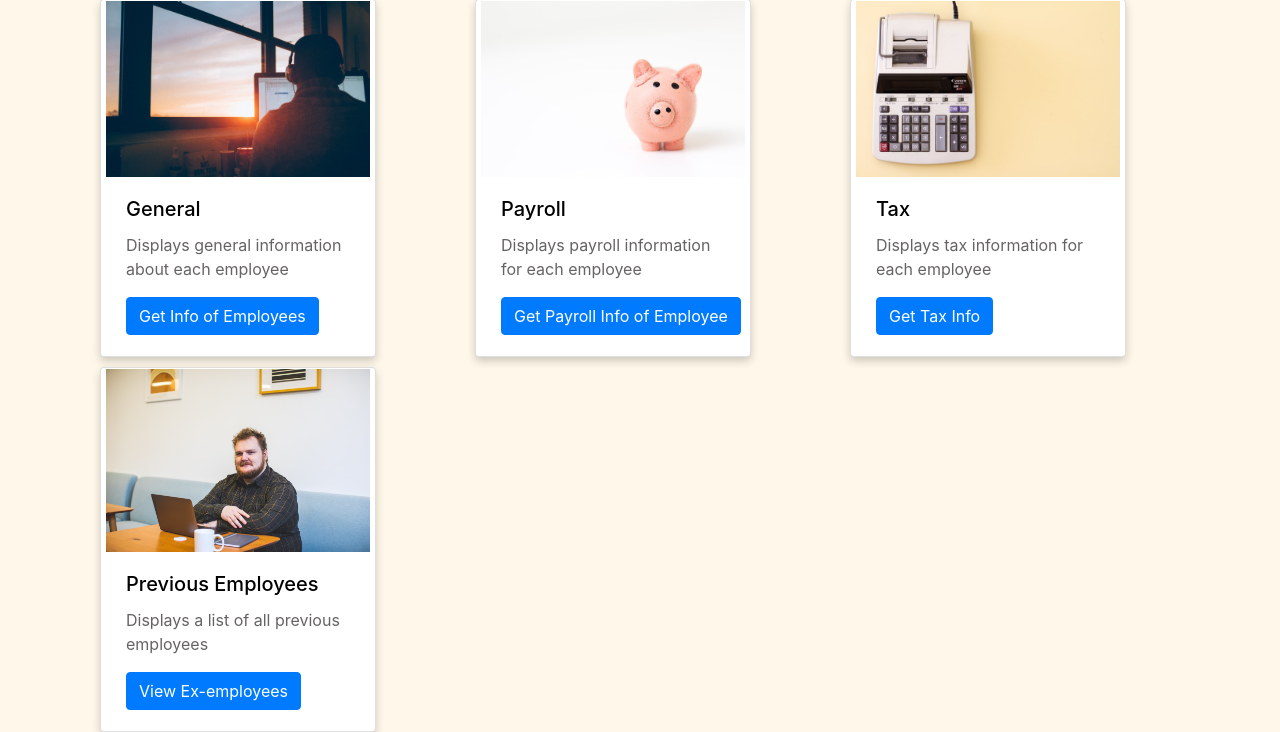
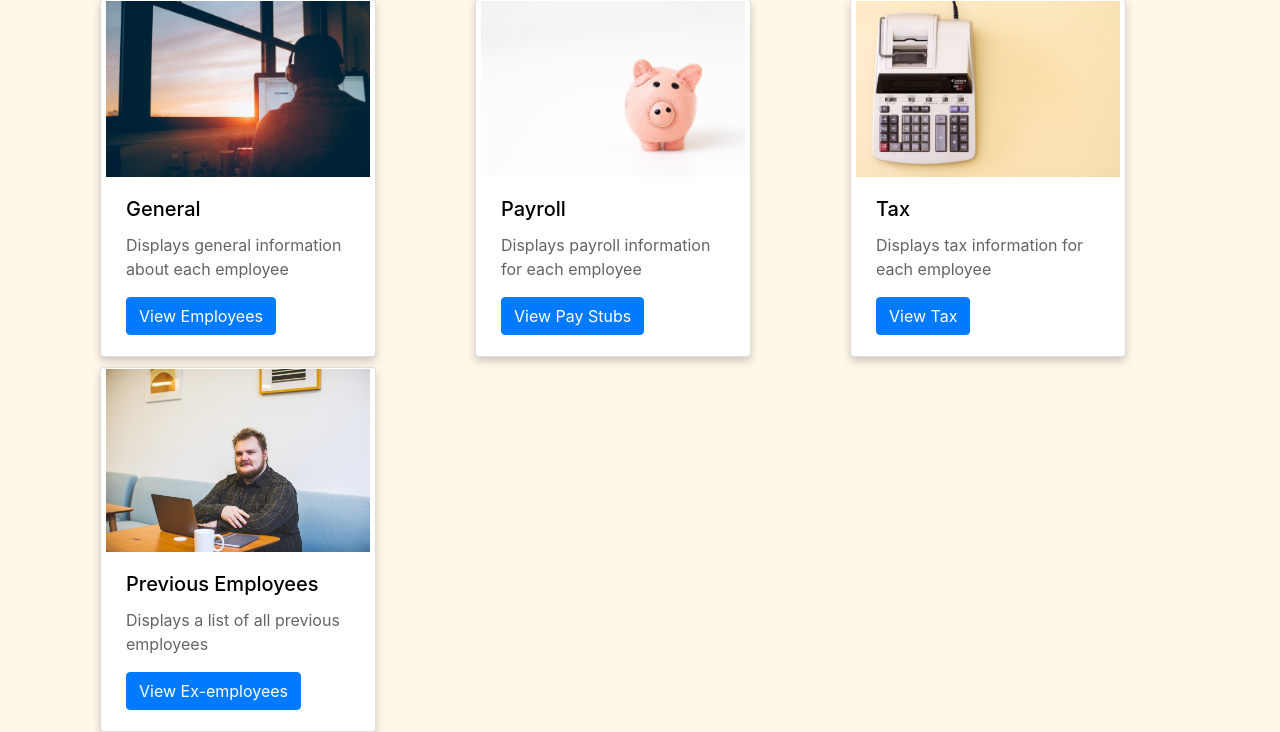
Before and after one commit to ShahramZaheri/cmpt354project, a Flask app: page /report in a window 1280 px wide. Shown: the part 92-824 px from the top of the page. Run offline with Flask 2, Linux system fonts and the light colour scheme; some libraries are stand-ins or nearby versions.

Commit message:
changed update forms and the wording of cards in /report

```diff
--- a/flaskr/__init__.py
+++ b/flaskr/__init__.py
@@ -280,14 +280,6 @@ def create_app(test_config=None):
 
                 return render_template('update_fill_out.html', form = update_form, name = full_name)#, form = form, name = name)
 
-
-
-
-
-
-
-                form=update_employee_info_form()
-                return render_template('update_employee_info.html',form=form)
 
         @app.route('/employee/ex_employee_info', methods=['GET', 'POST'])
         def ex_employee_info():
--- a/flaskr/templates/report.html
+++ b/flaskr/templates/report.html
@@ -7,7 +7,7 @@
       <div class="card-body">
         <h5 class="card-title">General</h5>
           <p class="card-text">Displays general information about each employee</p>
-        <a href="{{ url_for('employeeinfo') }}" class="btn btn-primary"> Get Info of Employees</a>
+        <a href="{{ url_for('employeeinfo') }}" class="btn btn-primary">View Employees</a>
       </div>
     </div>
   </div>
@@ -18,7 +18,7 @@
       <div class="card-body">
         <h5 class="card-title">Payroll</h5>
           <p class="card-text">Displays payroll information for each employee</p>
-        <a href="{{ url_for('payroll') }}" class="btn btn-primary">Get Payroll Info of Employee</a>
+        <a href="{{ url_for('payroll') }}" class="btn btn-primary">View Pay Stubs </a>
       </div>
     </div>
   </div>
@@ -29,7 +29,7 @@
       <div class="card-body">
         <h5 class="card-title">Tax</h5>
           <p class="card-text">Displays tax information for each employee</p>
-        <a href="{{ url_for('tax') }}" class="btn btn-primary">Get Tax Info</a>
+        <a href="{{ url_for('tax') }}" class="btn btn-primary">View Tax</a>
       </div>
     </div>
   </div>
```
Also changed, not shown: forms.py (+6 -6 lines).
